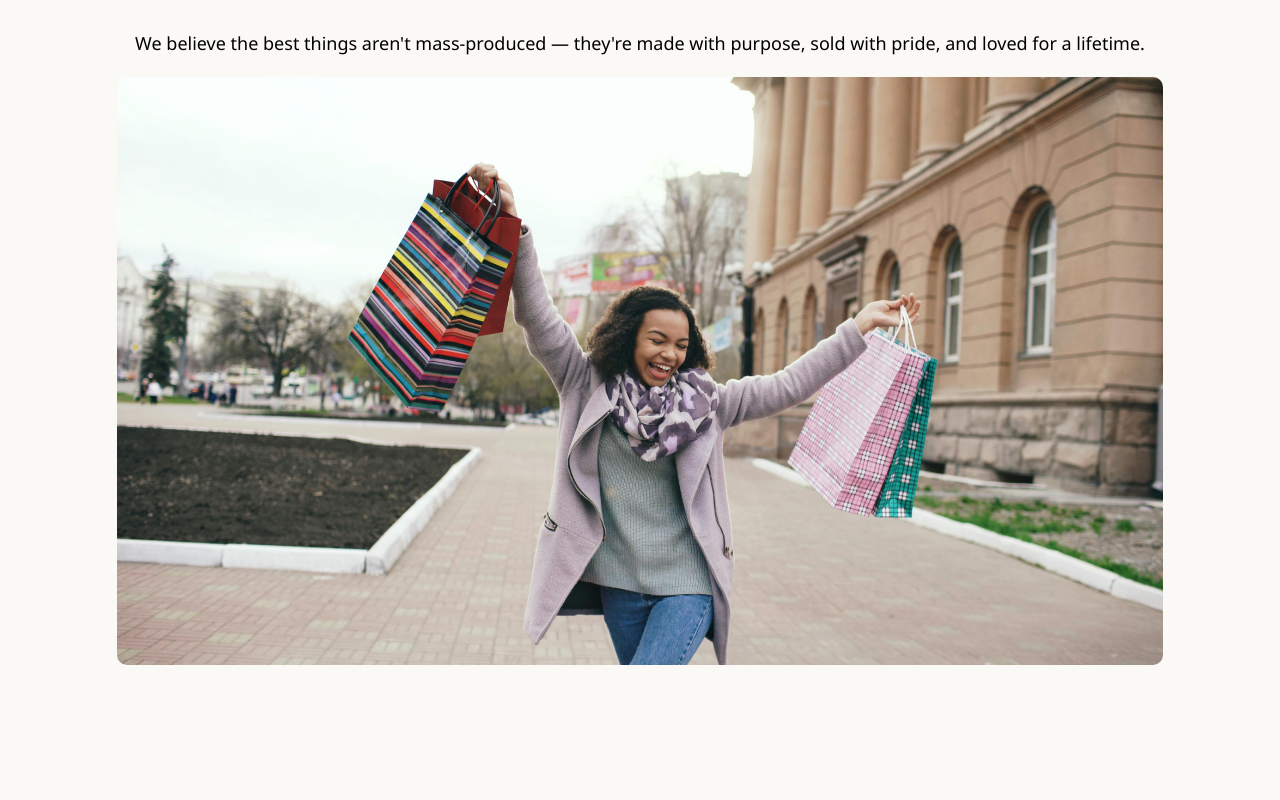
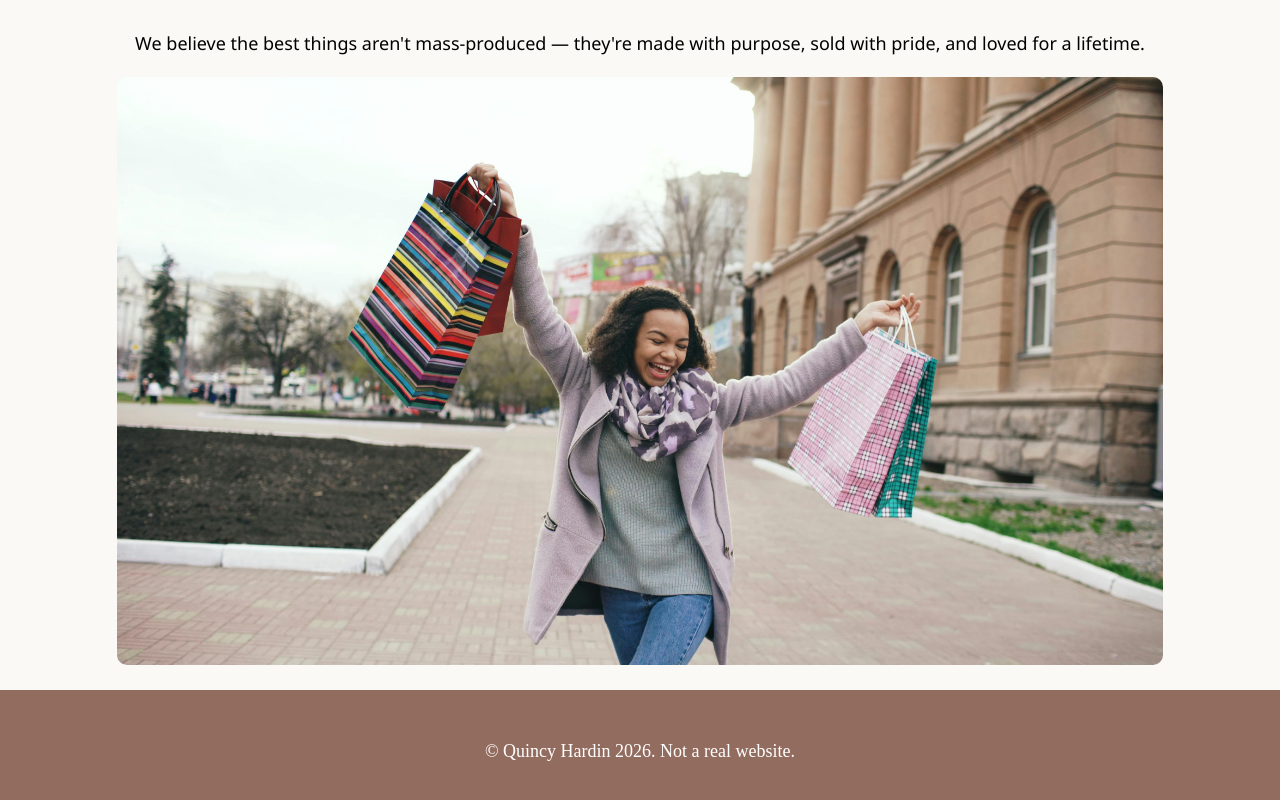
Before and after one commit to Q-Chan97/shopping-cart, a React (Vite) app: page / in a window 1280 px wide. Shown: the part 194-994 px from the top of the page. Before the commit the page ends 884 px from the top, so only its background shows below. Built offline with nearby package versions, Linux system fonts and the light colour scheme; no server answers.

Commit message:
feat: Import and implement footer

```diff
--- a/src/App.jsx
+++ b/src/App.jsx
@@ -1,4 +1,5 @@
 import Nav from "./components/Nav/Nav.jsx";
+import Footer from "./components/Footer/Footer.jsx";
 import { Outlet } from "react-router";
 import { useState, useEffect, useRef } from "react";
 
@@ -76,6 +77,9 @@ export default function App() {
       <main>
         <Outlet context={{ womensData: womensShopData, mensData: mensShopData, jewelryData: jewelryShopData, cart:cart, setCart:setCart, addToCart:addToCart, removeFromCart:removeFromCart }} />
       </main>
+      <footer>
+        <Footer />
+      </footer>
     </div>
   )
 }
```
